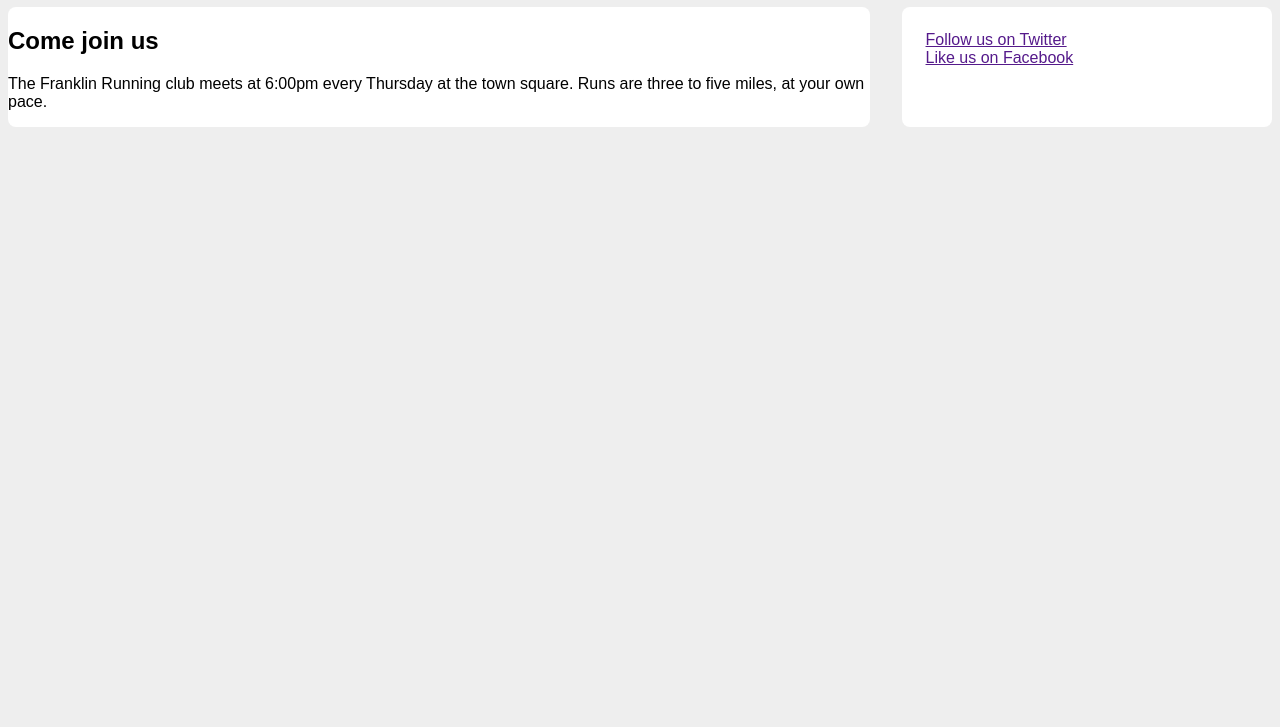
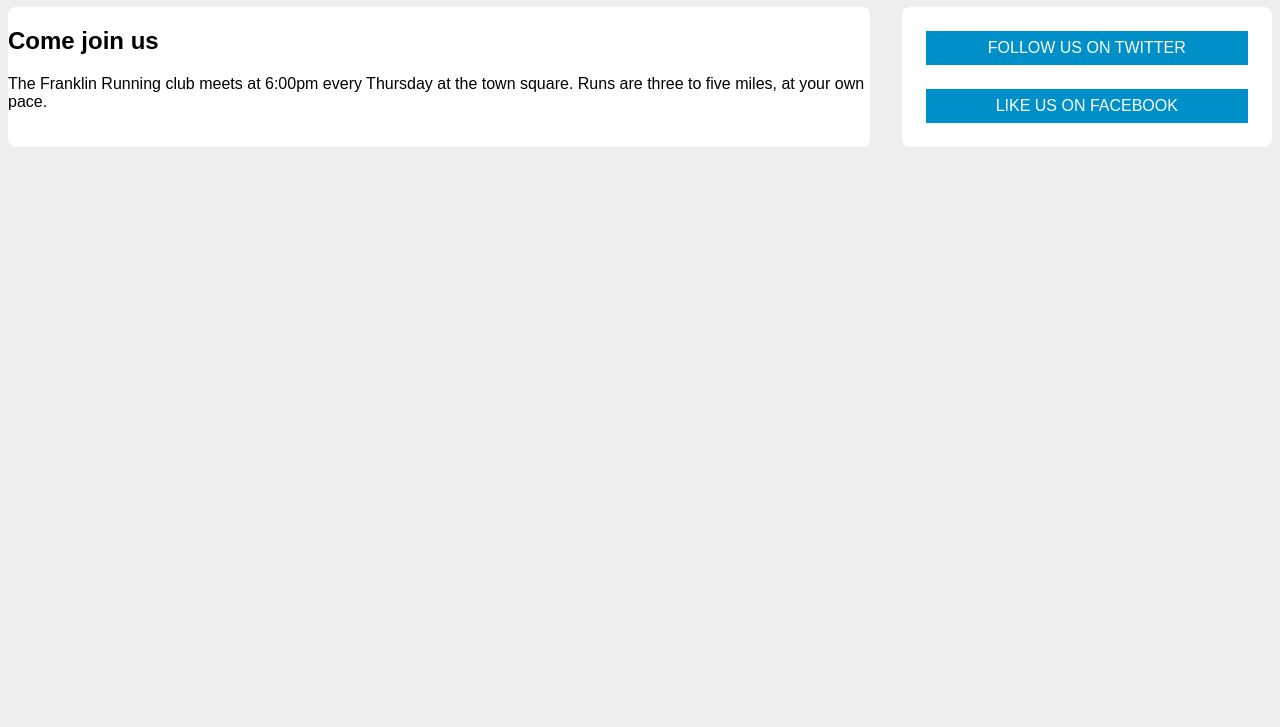
Before and after one commit to BabaSar/CSS-In-Depth-Exercises, a plain HTML site: page Chapter 3/3a/index.html in a window 1280 px wide. Shown: the part 73-800 px from the top of the page. Drawn offline with Linux system fonts and the light colour scheme.

Commit message:
adding margin-top to second button
adding margin-top to second button

```diff
--- a/Chapter 3/3a/style.css
+++ b/Chapter 3/3a/style.css
@@ -38,5 +38,15 @@ header {
 
 .button-link {
     display: block;
-    /* Block level elements fill the width of the prent */
+    /* Block level elements fill the width of the parent */
+    padding: 0.5em;
+    color: #fff;
+    background-color: #0090c9;
+    text-align: center;
+    text-decoration: none;
+    text-transform: uppercase;
 }
+
+.button-link + .button-link {
+    margin-top: 1.5em;
+}
```
